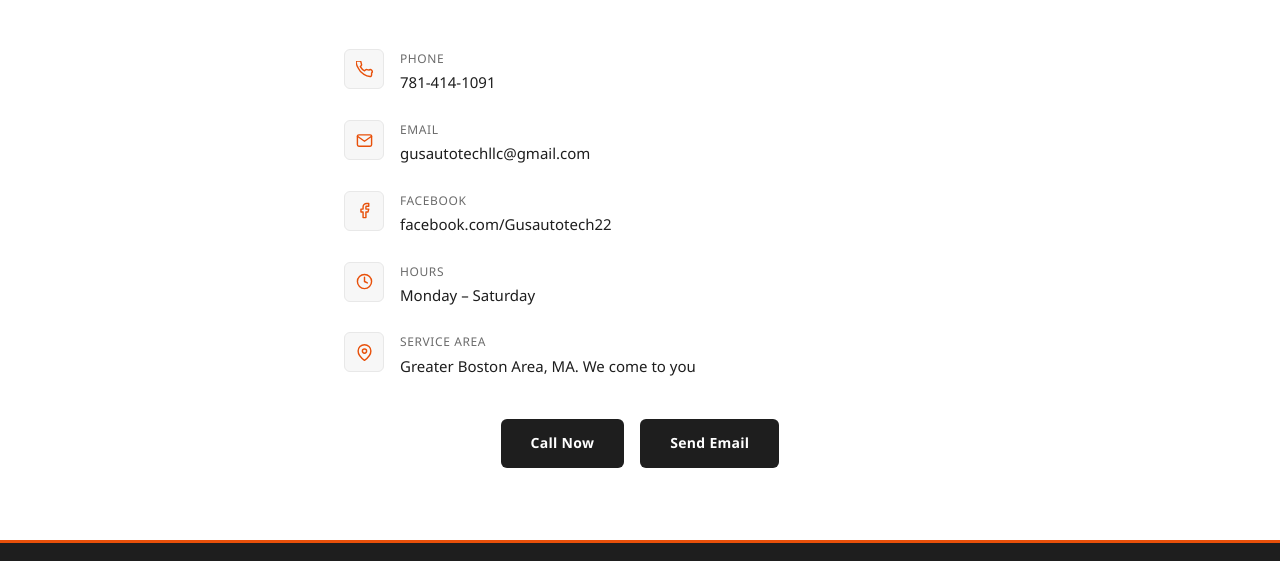
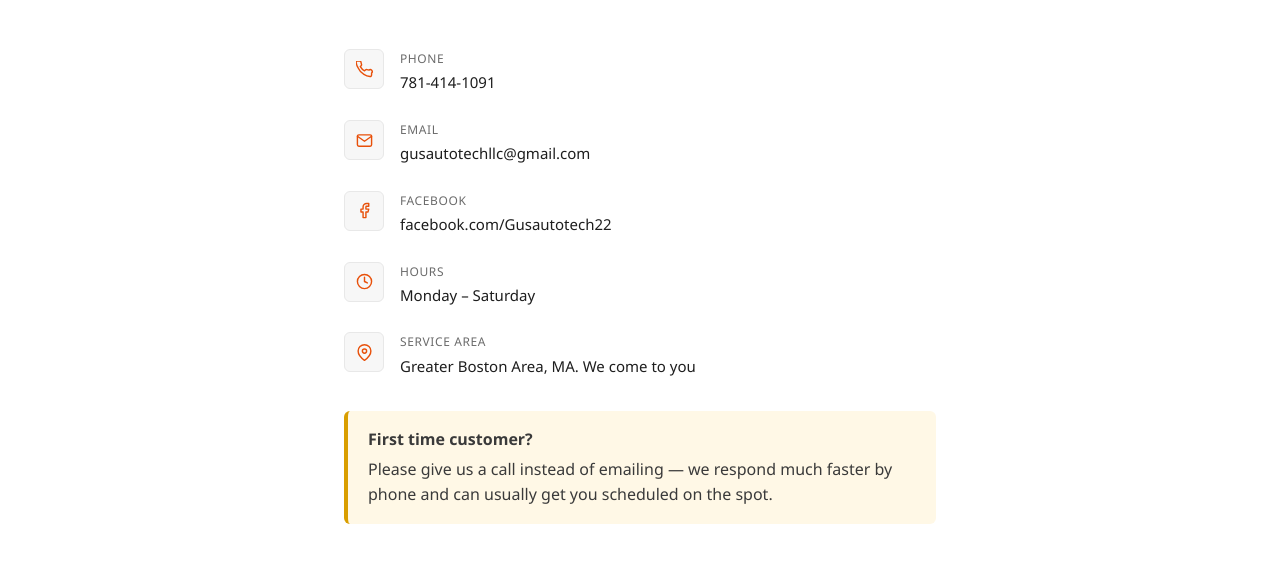
Before and after one commit to elissa-alarmani/gusautotech, a plain HTML site: page contact.html in a window 1280 px wide. Shown: the part 453-1014 px from the top of the page. Drawn offline with Linux system fonts and the light colour scheme.

Commit message:
first customer

```diff
--- a/contact.html
+++ b/contact.html
@@ -110,7 +110,10 @@
                     <span>Greater Boston Area, MA. We come to you</span>
                 </div>
             </div>
-
+            <div class="callout" style="background:#fff8e6; border-left:4px solid #d99e00; padding:16px 20px; margin:32px 0; border-radius:6px;">
+                <p style="margin:0; font-weight:600;">First time customer?</p>
+                <p style="margin:4px 0 0;">Please give us a call instead of emailing — we respond much faster by phone and can usually get you scheduled on the spot.</p>
+            </div>
             <div style="text-align:center; margin-top:40px;">
                 <a href="tel:7814141091" class="btn btn-dark" style="margin-right:12px;">Call Now</a>
                 <a href="mailto:gusautotechllc@gmail.com" class="btn btn-dark">Send Email</a>
```
